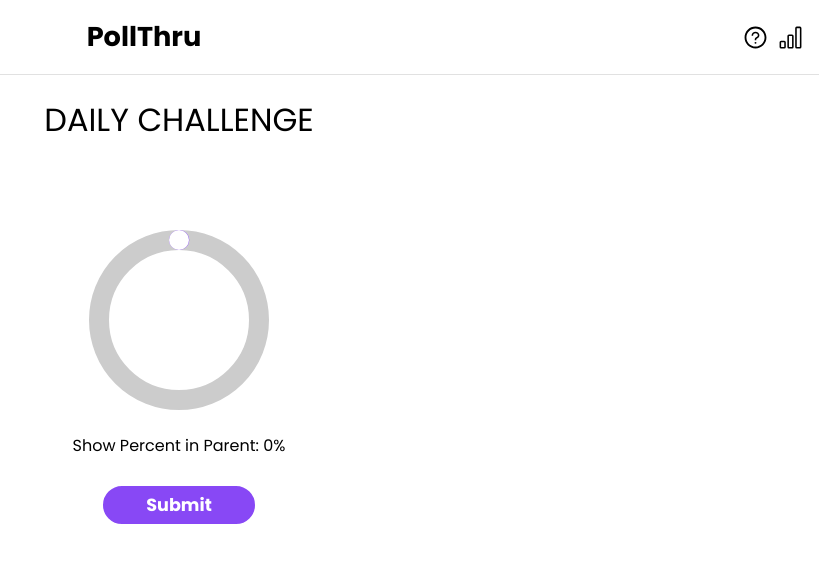
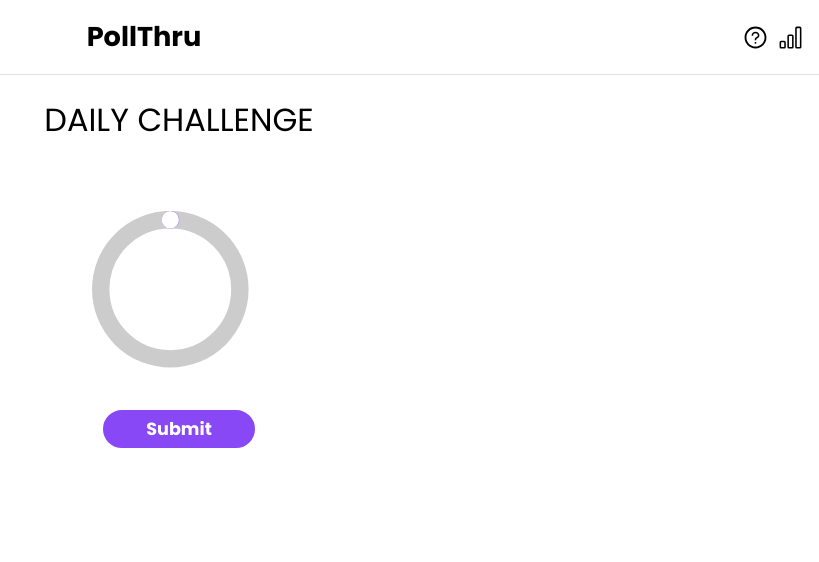
Before and after one commit to simon-nstein/pollthru, a React (Create React App) app: page /daily_challenge in a window 1280 px wide. Shown: the top 562 px of the page, without its empty margins (461-1280 px from the left). Built offline with nearby package versions, Linux system fonts and the light colour scheme; some icons are missing.

Commit message:
slider updates

```diff
--- a/src/components/circ-slider.js
+++ b/src/components/circ-slider.js
@@ -161,8 +161,8 @@ export const CircularSlider = ({ onShowPercentChange, submitted, difference}) =>
   };
 
   const pathStyleTwo = {
-    stroke: '#F54842',
-    strokeWidth: 20,
+    stroke: '#55b051',
+    strokeWidth: 8,
     strokeLinecap: 'round',
     fill: 'none',
   };
@@ -171,15 +171,23 @@ export const CircularSlider = ({ onShowPercentChange, submitted, difference}) =>
     fill: 'white',
     cursor: 'pointer',
     transition: 'transform 0.2s',
+    visibility: submitted ? 'hidden': 'visible'
+  };
+
+  const mainDivSliderStyle = {
+    display: 'flex',
+    alignItems: 'center',
   };
 
   return (
-    <div>
+    <div style={mainDivSliderStyle}>
       <svg
         ref={svgRef}
-        width={radius * 2 + 20}
-        height={radius * 2 + 20}
-        viewBox="0 0 180 180"
+        //width={radius * 2 + 20}
+        //height={radius * 2 + 20}
+        width={200}
+        height={200}
+        viewBox="-15 10 230 180"
       >
         <circle cx={center} cy={center} r={radius} style={circleStyle} />
         <path
@@ -205,23 +213,24 @@ export const CircularSlider = ({ onShowPercentChange, submitted, difference}) =>
             strokeDashoffset={knobDashOffsetAnimation.strokeDashoffset}
             style={pathStyleTwo}
             d={`M ${center}, ${center}
-              m 0, -${radius}
-              a ${radius},${radius} 0 0,1 0,${radius * 2}
-              a -${radius},-${radius} 0 0,1 0,-${radius * 2}`}
+              m 0, -${radius+20}
+              a ${radius+20},${radius+20} 0 0,1 0,${(radius+ 20) * 2}
+              a -${radius+20},-${radius+20} 0 0,1 0,-${(radius+20) * 2}`}
           />
         )}
 
         <Text
           x={center}
-          y={center}
+          y={center+10}
           textAnchor="middle"
           fill="black"
+          style={{fontSize: '2rem'}}
         >
           {show_percent}%
         </Text>
       </svg>
       {submitted && (
-      <p>{number}%</p>
+      <p style={{fontSize: '2rem', marginLeft: '5px', color: '#55b051', fontWeight: '600'}}>{number}%</p>
       )}
     </div>
   );
--- a/src/components/daily_challenge.js
+++ b/src/components/daily_challenge.js
@@ -108,13 +108,11 @@ export const DC = () => {
       <div class="main-dc-div">
         <h1 class="challenge-header">DAILY CHALLENGE</h1>
         <h1 class="dcQuestion">{dcQuestion}</h1>
-        <p></p>
         <CircularSlider onShowPercentChange={handleShowPercentChange} submitted={submitted} difference={difference} />
-        <p>Show Percent in Parent: {parentShowPercent}%</p>
 
         {submitted ? (
           <>
-            <h1 class="offBy">You were {difference} percent off</h1>
+            <p style={{fontSize: '1.5rem', marginTop: '0'}}>You were <b>{difference}% off</b></p>
 
             <button class="shareBtn" onClick={handleShare}>
               <span class="shareText">Share</span>
```
